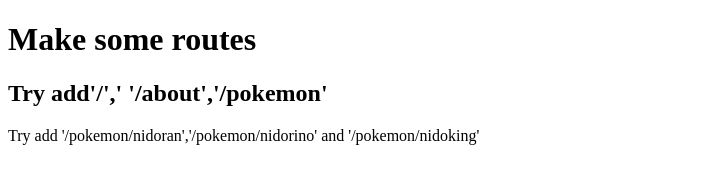
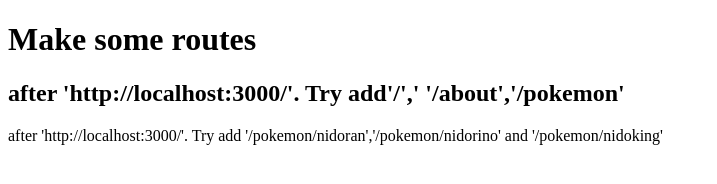
Before and after one commit to Teddy-Guo/Week7-Step-One, a website: page index.html in a window 1280 px wide. Shown: the whole page, without its empty margins (0-717 px from the left). Drawn offline with Linux system fonts and the light colour scheme.

Commit message:
added text on the html page

```diff
--- a/index.html
+++ b/index.html
@@ -6,8 +6,8 @@
     <title>Week 7</title>
 </head>
 <body>
-    <h1>Make some routes</h1>
-    <h2>Try add'/',' '/about','/pokemon'</h2>
-    <p>Try add '/pokemon/nidoran','/pokemon/nidorino' and '/pokemon/nidoking' </p>
+    <h1>Make some routes </h1>
+    <h2>after 'http://localhost:3000/'. Try add'/',' '/about','/pokemon'</h2>
+    <p>after 'http://localhost:3000/'. Try add '/pokemon/nidoran','/pokemon/nidorino' and '/pokemon/nidoking' </p>
 </body>
 </html>
```
